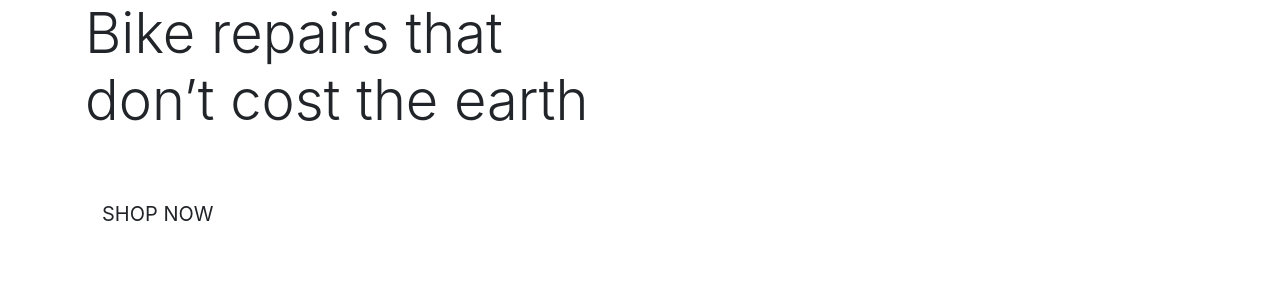
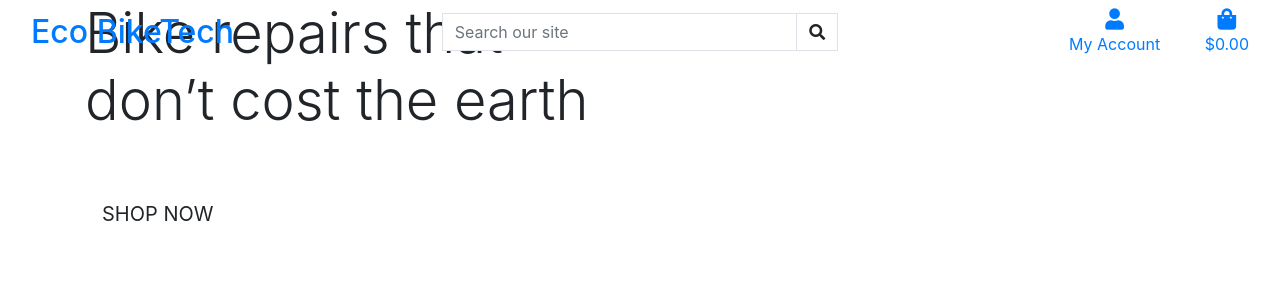
Before and after one commit to ictwise/notpp4, a Django app: page / in a window 1280 px wide. Shown: the top 300 px of the page. Run offline with Django 3.2, Linux system fonts and the light colour scheme; some libraries are stand-ins or nearby versions.

Commit message:
added main page header

```diff
--- a/templates/base.html
+++ b/templates/base.html
@@ -24,15 +24,76 @@
         <script src="https://cdn.jsdelivr.net/npm/jquery@3.5.1/dist/jquery.min.js" integrity="sha256-9/aliU8dGd2tb6OSsuzixeV4y/faTqgFtohetphbbj0=" crossorigin="anonymous"></script>
         <script src="https://cdn.jsdelivr.net/npm/popper.js@1.16.0/dist/umd/popper.min.js" integrity="sha384-Q6E9RHvbIyZFJoft+2mJbHaEWldlvI9IOYy5n3zV9zzTtmI3UksdQRVvoxMfooAo" crossorigin="anonymous"></script>
         <script src="https://stackpath.bootstrapcdn.com/bootstrap/4.4.1/js/bootstrap.min.js" integrity="sha384-wfSDF2E50Y2D1uUdj0O3uMBJnjuUD4Ih7YwaYd1iqfktj0Uod8GCExl3Og8ifwB6" crossorigin="anonymous"></script>
-    {% endblock %}
+        <link rel="stylesheet" href="https://cdnjs.cloudflare.com/ajax/libs/font-awesome/5.15.4/css/all.min.css">
+        {% endblock %}
 
     {% block extra_js %}
     {% endblock %}
 
-    <title>EcoBikeTech{% block extra_title %}{% endblock %}</title>
+    <title>EcoBikeTech {% block extra_title %}{% endblock %}</title>
   </head>
   <body>
-    <header class="container-fluid fixed-top"></header>
+    <header class="container-fluid fixed-top">
+        <div class="row">
+            <div class="col-12 col-lg-4 my-auto py-1 py-lg-0 text-center text-lg-left">
+                <a href="{% url 'home' %}" class="nav-link main-logo-link">
+                    <h2 class="logo-font text-black my-0">Eco BikeTech</h2>
+                </a>
+            </div>
+            <div class="col-12 col-lg-4 my-auto py-1 py-lg-0">
+                <form method="GET" action="">
+                    <div class="input-group w-100">
+                        <input class="form-control border border-black rounded-0" type="text" name="q" placeholder="Search our site">
+                        <div class="input-group-append">
+                            <button class="form-control btn btn-black border border-black rounded-0" type="submit">
+                                <span class="icon">
+                                    <i class="fas fa-search"></i>
+                                </span>
+                            </button>
+                        </div>
+                    </div>
+                </form>
+            </div>
+            <div class="col-12 col-lg-4 my-auto py-1 py-lg-0">
+                <ul class="list-inline list-unstyled text-center text-lg-right my-0">
+                    <li class="list-inline-item dropdown">
+                        <a class="text-black nav-link" href="#" id="user-options" data-toggle="dropdown" aria-haspopup="true" aria-expanded="false">
+                            <div class="text-center">
+                                <div><i class="fas fa-user fa-lg"></i></div>
+                                <p class="my-0">My Account</p>
+                            </div>
+                        </a>
+                        <div class="dropdown-menu border-0" aria-labelledby="user-options">
+                            {% if request.user.is_authenticated %}
+                                {% if request.user.is_superuser %}
+                                    <a href="" class="dropdown-item">Product Management</a>
+                                {% endif %}
+                                <a href="" class="dropdown-item">My Profile</a>
+                                <a href="{% url 'account_logout' %}" class="dropdown-item">Logout</a>
+                            {% else %}
+                                <a href="{% url 'account_signup' %}" class="dropdown-item">Register</a>
+                                <a href="{% url 'account_login' %}" class="dropdown-item">Login</a>
+                            {% endif %}
+                        </div>
+                    </li>
+                    <li class="list-inline-item">
+                        <a class="{% if grand_total %}text-info font-weight-bold{% else %}text-black{% endif %} nav-link" href="">
+                            <div class="text-center">
+                                <div><i class="fas fa-shopping-bag fa-lg"></i></div>
+                                <p class="my-0">
+                                    {% if grand_total %}
+                                        ${{ grand_total|floatformat:2 }}
+                                    {% else %}
+                                        $0.00
+                                    {% endif %}
+                                </p>
+                            </div>
+                        </a>
+                    </li>
+                </ul>
+            </div>
+        </div>
+    </header>
 
     {% if messages %}
         <div class="message-container"></div>
```
